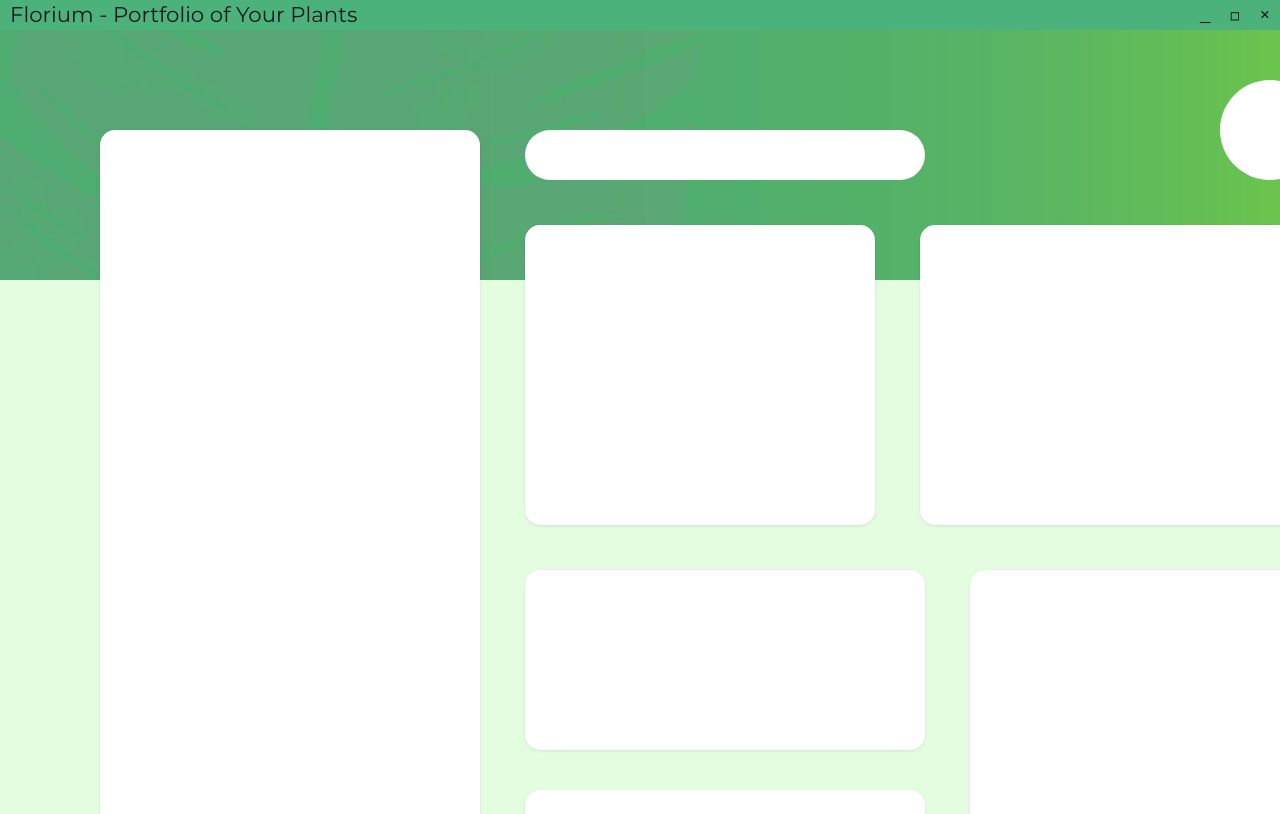
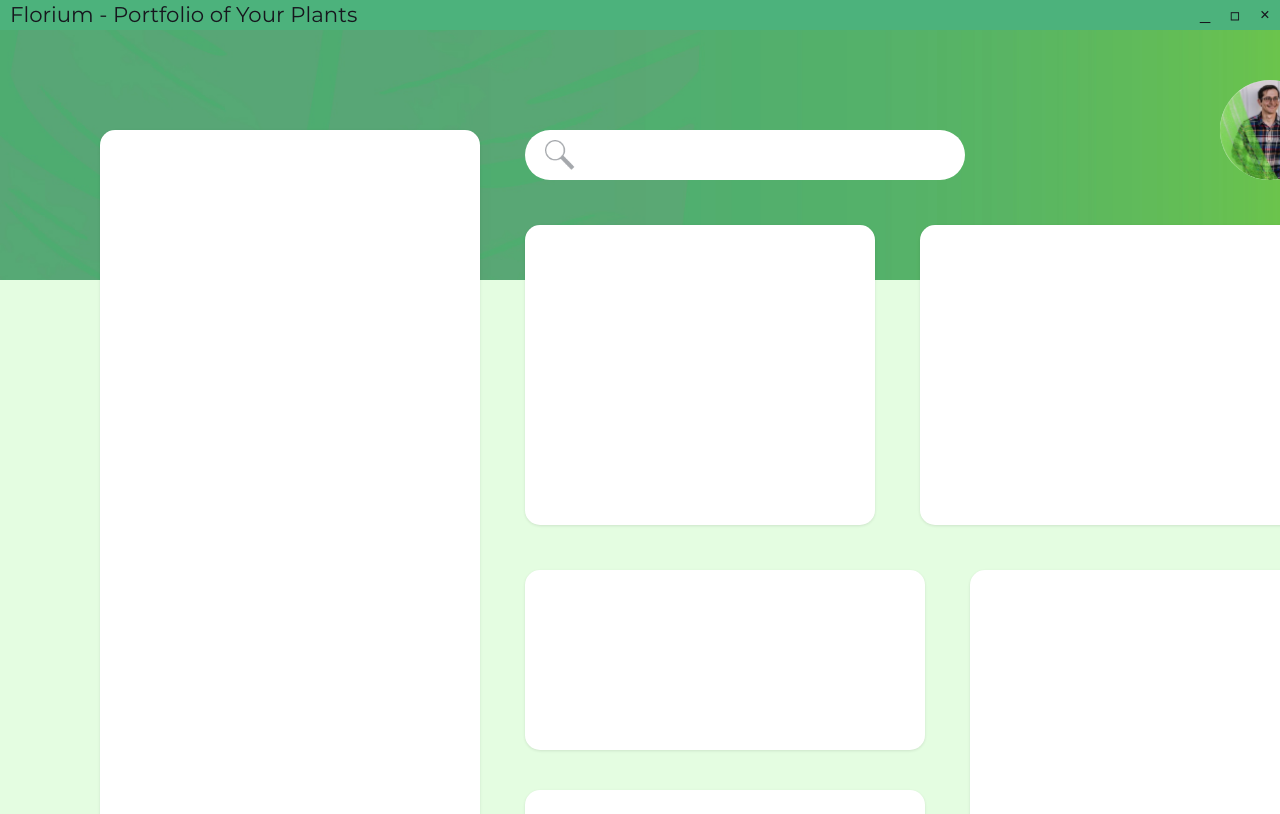
Before and after one commit to ColeyG/garduino-webapp, an Electron app: page public/index.html in a window 1280 px wide. Drawn offline with Linux system fonts and the light colour scheme.

Commit message:
Update Search Area

```diff
--- a/public/index.html
+++ b/public/index.html
@@ -26,7 +26,10 @@
         <nav class="primary-nav"></nav>
         <div class="primary-content">
           <div class="search">
-            <div class="search-bar"></div>
+            <div class="search-bar">
+              <img src="../assets/icons/lens.png" alt="Magnifying Glass Icon">
+              <input type="text">
+            </div>
             <div class="user-icon"></div>
           </div>
           <div class="status-calendar-con">
--- a/styles/components/fonts.scss
+++ b/styles/components/fonts.scss
@@ -13,6 +13,7 @@
 h1,
 h2,
 p,
-a {
+a,
+input {
   @include montserrat();
 }
--- a/styles/pages/index.scss
+++ b/styles/pages/index.scss
@@ -37,12 +37,28 @@
           height: 100%;
           background-color: white;
           border-radius: 3000px;
+          display: flex;
+          justify-content: space-between;
+          align-items: center;
+          flex-direction: row;
+          padding: 0 20px;
+          img {
+            width: 30px;
+          }
+          input {
+            flex-grow: 1;
+            height: 80%;
+            font-size: 16pt;
+            border: none;
+          }
         }
         .user-icon {
           width: 100px;
           height: 100px;
           background-color: white;
           border-radius: 50%;
+          background-image: url("../assets/icons/profile-pic.png");
+          background-size: cover;
         }
       }
       .status-calendar-con {
```
Also changed, not shown: compiled/bundle.css, compiled/eaeeb8d4396bb7849429d9325a5e54d3.png (added).
